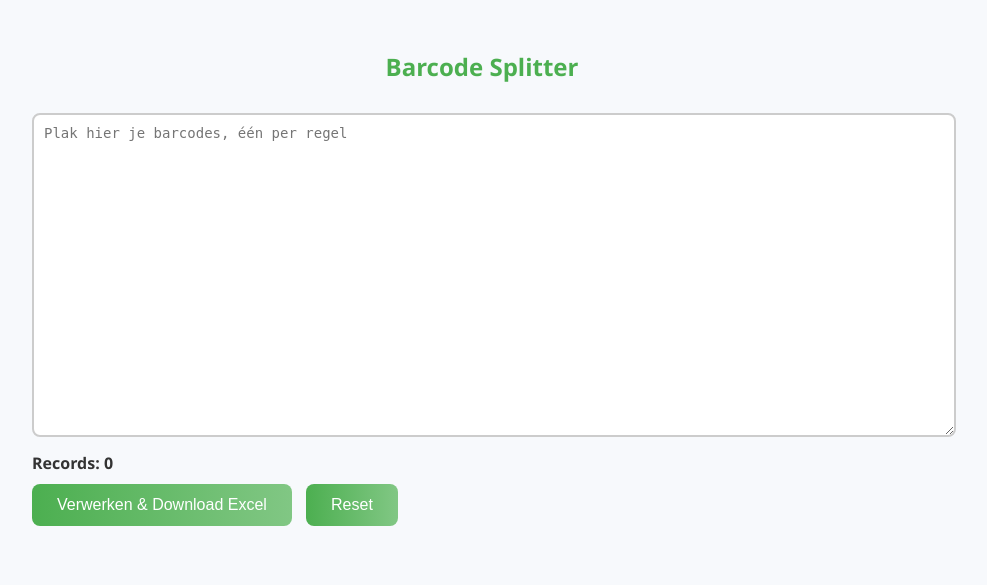
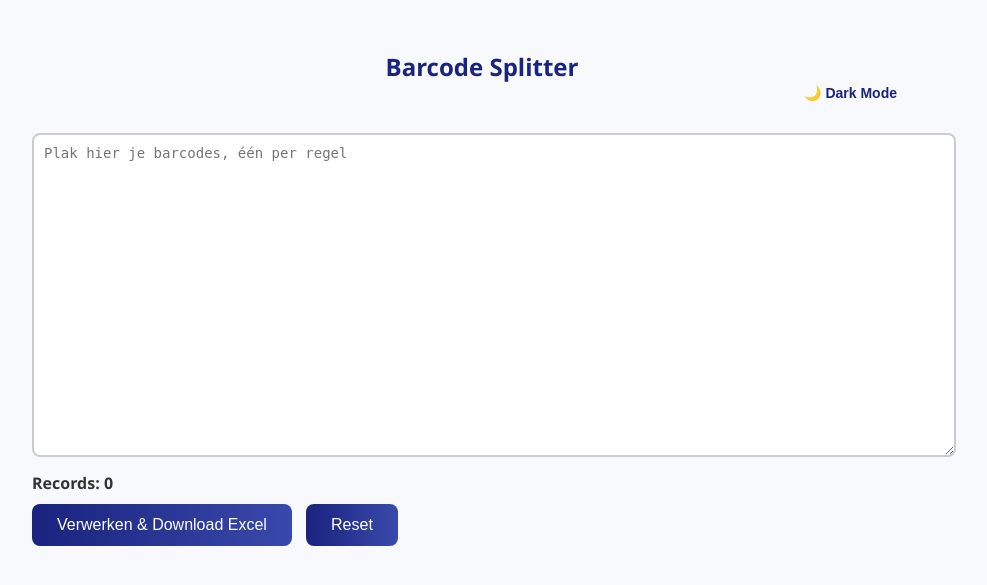
Before and after one commit to UsrNameJohn/BarcodeSpliter, a FastAPI app: page / in a window 1280 px wide. Shown: the top 585 px of the page, without its empty margins (158-1145 px from the left). Run offline with FastAPI, Linux system fonts and the light colour scheme.

Commit message:
Update index.html KleurUpDate

```diff
--- a/templates/index.html
+++ b/templates/index.html
@@ -11,11 +11,13 @@
             padding: 0 20px;
             background: #f7f9fc;
             color: #333;
+            transition: background 0.3s, color 0.3s;
         }
         h2 {
             text-align: center;
-            color: #4caf50;
+            color: #1a237e; /* donkerblauw */
             margin-bottom: 30px;
+            transition: color 0.3s;
         }
 
         /* Textarea */
@@ -26,13 +28,13 @@
             border-radius: 8px;
             padding: 10px;
             font-size: 14px;
-            transition: border-color 0.2s ease-in-out, box-shadow 0.2s ease-in-out;
+            transition: border-color 0.2s ease-in-out, box-shadow 0.2s ease-in-out, background 0.3s, color 0.3s;
             resize: vertical;
         }
         textarea:focus {
-            border-color: #4caf50;
+            border-color: #1a237e;
             outline: none;
-            box-shadow: 0 0 8px rgba(76, 175, 80, 0.3);
+            box-shadow: 0 0 8px rgba(26, 35, 126, 0.3);
         }
 
         /* Buttons */
@@ -43,7 +45,7 @@
             margin-right: 10px;
             border: none;
             border-radius: 8px;
-            background: linear-gradient(90deg, #4caf50, #81c784);
+            background: linear-gradient(90deg, #1a237e, #3949ab);
             color: white;
             cursor: pointer;
             transition: all 0.2s ease-in-out;
@@ -57,6 +59,7 @@
         #recordCount {
             margin-top: 10px;
             font-weight: bold;
+            transition: color 0.3s;
         }
 
         /* Progress bar */
@@ -68,22 +71,70 @@
             margin-top: 15px;
             display: none;
             overflow: hidden;
+            transition: background 0.3s, border 0.3s;
         }
         #progressBar {
             width: 0%;
             height: 24px;
-            background: linear-gradient(90deg, #4caf50, #81c784);
+            background: linear-gradient(90deg, #1a237e, #3949ab);
             text-align: center;
             color: white;
             line-height: 24px;
             border-radius: 8px;
-            transition: width 0.3s ease;
+            transition: width 0.3s ease, background 0.3s;
+        }
+
+        /* Dark mode */
+        body.dark-mode {
+            background: #121212;
+            color: #e0e0e0;
+        }
+        body.dark-mode h2 {
+            color: #90caf9; /* lichtblauw */
+        }
+        body.dark-mode textarea {
+            background: #1e1e1e;
+            color: #e0e0e0;
+            border-color: #3949ab;
+        }
+        body.dark-mode #recordCount {
+            color: #90caf9;
+        }
+        body.dark-mode #progressContainer {
+            background: #333;
+            border-color: #3949ab;
+        }
+        body.dark-mode #progressBar {
+            background: linear-gradient(90deg, #3949ab, #1a237e);
+        }
+
+        /* Dark mode toggle */
+        #darkToggle {
+            float: right;
+            margin-top: -40px;
+            margin-bottom: 20px;
+            cursor: pointer;
+            font-size: 14px;
+            background: none;
+            border: none;
+            color: #1a237e;
+            font-weight: bold;
+            transition: color 0.3s;
+        }
+        #darkToggle:hover {
+            color: #3949ab;
+        }
+        body.dark-mode #darkToggle {
+            color: #90caf9;
         }
     </style>
 </head>
 <body>
 
 <h2>Barcode Splitter</h2>
+
+<!-- Dark mode toggle -->
+<button id="darkToggle">🌙 Dark Mode</button>
 
 <form id="barcodeForm">
     <textarea id="barcodeInput" name="barcodes" placeholder="Plak hier je barcodes, één per regel"></textarea>
@@ -104,6 +155,8 @@
     const progressBar = document.getElementById("progressBar");
     const form = document.getElementById("barcodeForm");
     const resetBtn = document.getElementById("resetBtn");
+    const darkToggle = document.getElementById("darkToggle");
+    const body = document.body;
 
     // Update record count live
     barcodeInput.addEventListener("input", () => {
@@ -180,6 +233,16 @@
         progressBar.textContent = "0%";
         barcodeInput.focus();
     });
+
+    // Dark mode toggle
+    darkToggle.addEventListener("click", () => {
+        body.classList.toggle("dark-mode");
+        if (body.classList.contains("dark-mode")) {
+            darkToggle.textContent = "☀️ Light Mode";
+        } else {
+            darkToggle.textContent = "🌙 Dark Mode";
+        }
+    });
 </script>
 
 </body>
```
